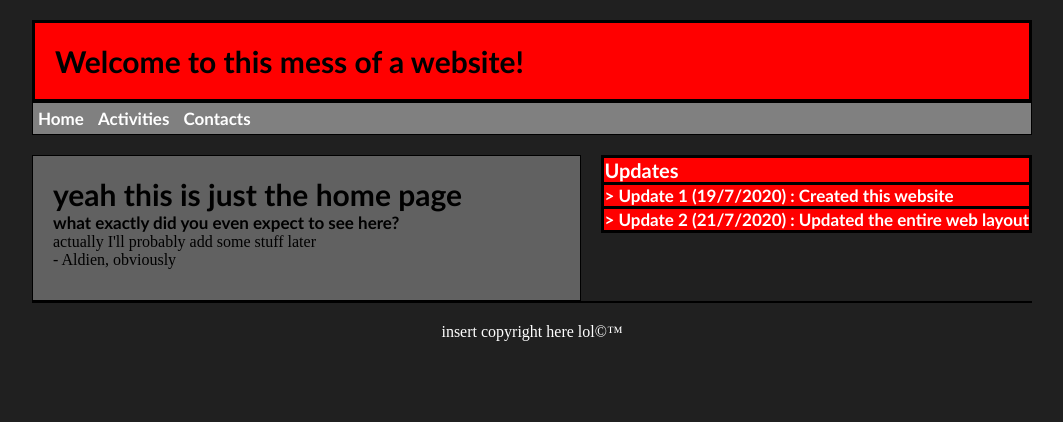
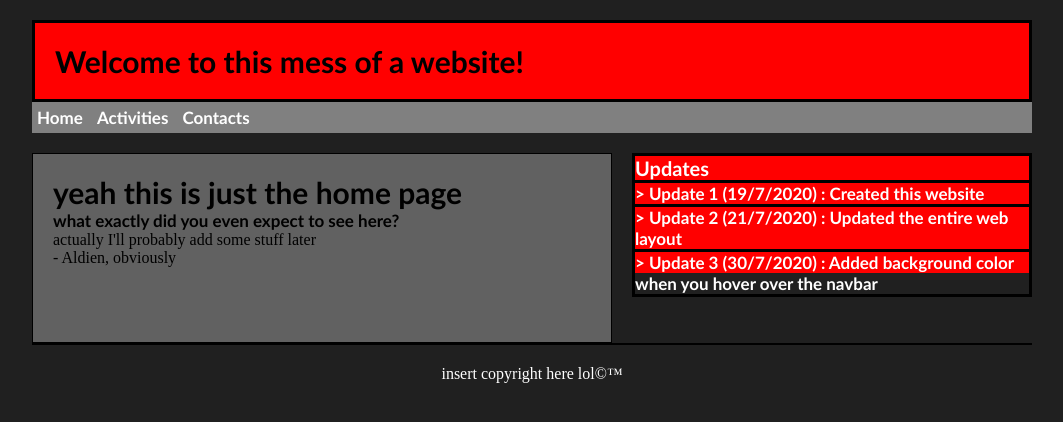
Before and after one commit to Gudbai/html-css, a PHP site: page /aboutme_home.html in a window 1280 px wide. Shown: the top 422 px of the page, without its empty margins (108-1171 px from the left). Run offline with PHP 8.4, Linux system fonts and the light colour scheme; lists and menus that the app fills with data are empty.

Commit message:
Version 3.00

```diff
--- a/aboutme/pages/aboutme_css.css
+++ b/aboutme/pages/aboutme_css.css
@@ -45,7 +45,6 @@ body {
 }
 
 #theNavBar {
-    border: 1px solid black;
     background: gray;
     color: white;
 }
@@ -55,6 +54,10 @@ body {
     list-style: none;
     padding: 5px;
     font: bold 17px Calibri;
+}
+
+#theNavBar li:hover {
+    background-color:black;
 }
 
 #entireThing2 {
@@ -75,7 +78,8 @@ body {
     background: red;
     color: #ffffff;
     text-align: left;
-    height: 76px;
+    width: 400px;
+    height: 120px;
 }
 
 #theFooter {
--- a/aboutme/pages/aboutme_home.html
+++ b/aboutme/pages/aboutme_home.html
@@ -64,6 +64,14 @@
                                 </h3>
                             </th>
                         </tr>
+                        <tr>
+                            <th>
+                                <h3>
+                                    > Update 3 (30/7/2020) : Added background
+                                    color when you hover over the navbar
+                                </h3>
+                            </th>
+                        </tr>
                     </table>
                 </aside>
             </div>
```
Also changed, not shown: aboutme/pages/aboutme_activities_english.html (+8 -0 lines), aboutme/pages/aboutme_contacts.html (+8 -0 lines).
